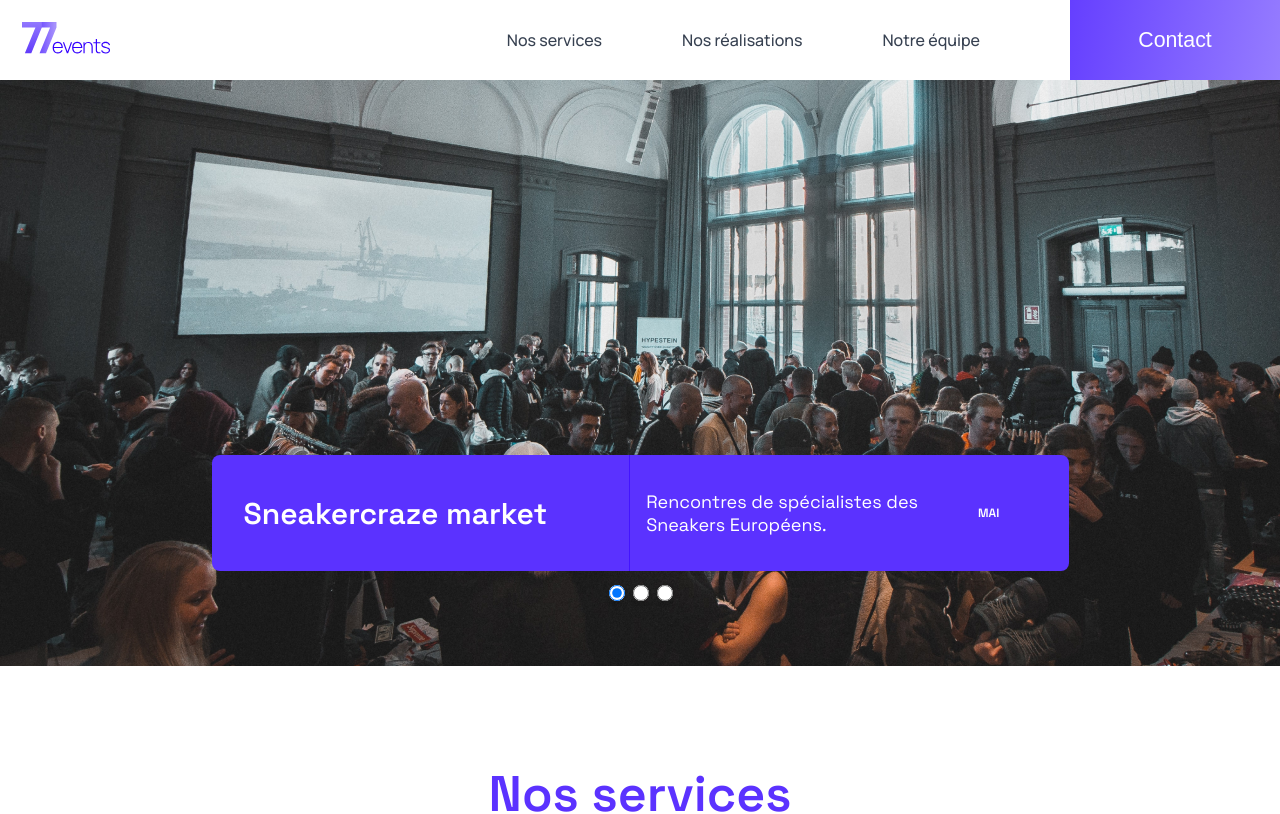
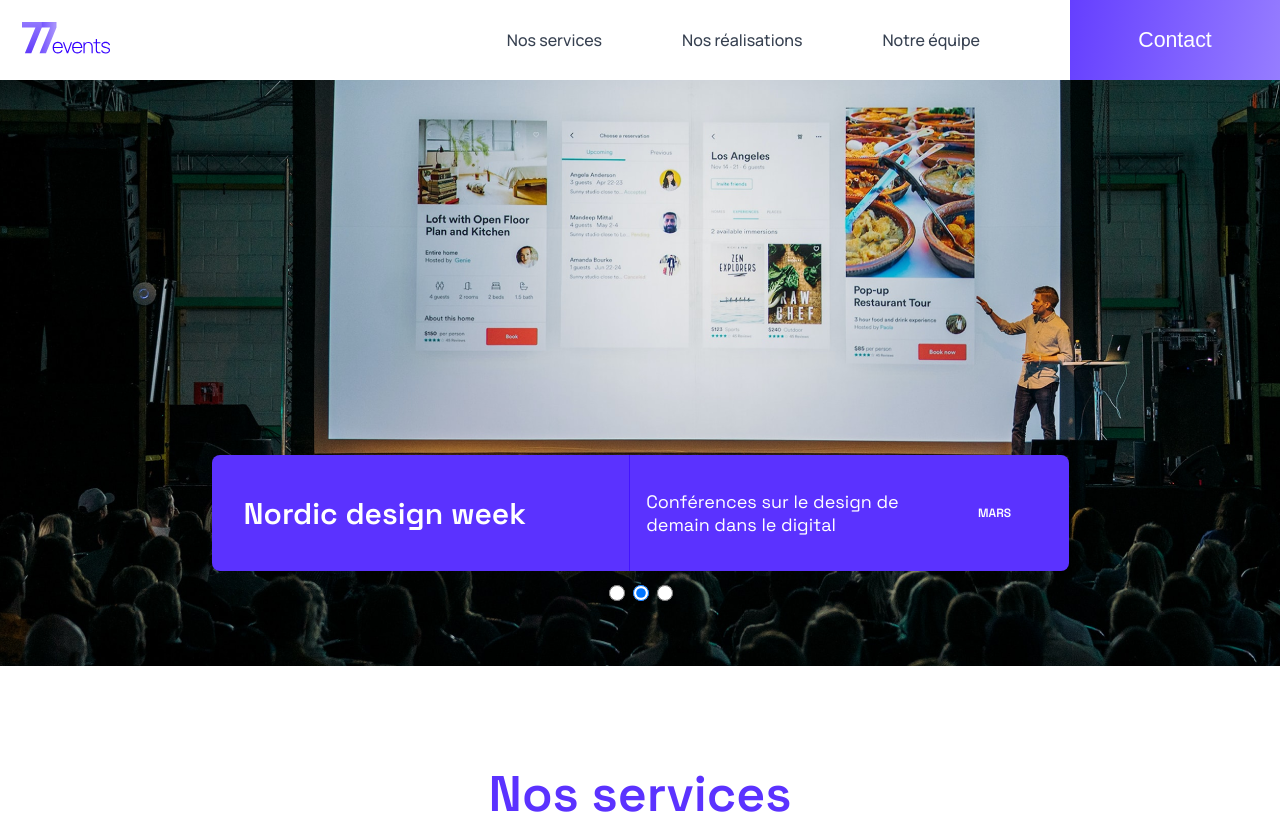
Before and after one commit to samuel73000/724events, a React (Create React App) app: page / in a window 1280 px wide. Shown: the top 814 px of the page. Built offline with nearby package versions, Linux system fonts and the light colour scheme.

Commit message:
724 event

```diff
--- a/package.json
+++ b/package.json
@@ -17,7 +17,7 @@
   "scripts": {
     "start": "react-scripts start",
     "build": "react-scripts build",
-    "test": "react-scripts test",
+    "test": "react-scripts test --coverage",
     "lint": "eslint .eslintrc.js ./src",
     "format": "prettier ./src --write"
   },
--- a/src/containers/Slider/index.js
+++ b/src/containers/Slider/index.js
@@ -1,43 +1,27 @@
 import { useEffect, useState } from "react";
 import { useData } from "../../contexts/DataContext";
 import { displayMonth } from "../../helpers/Date";
-
 import "./style.scss";
-
-
 const Slider = () => {
   const { data } = useData();
   const [index, setIndex] = useState(0);
-  const [check, setCheck] = useState(false);
   const byDateDesc = data?.focus.sort((evtA, evtB) =>
     new Date(evtA.date) > new Date(evtB.date) ? -1 : 1
   );
   const nextCard = () => {
-  //   setTimeout(
-  //     length = 3 alors que max index = 2
-  //     // () => setIndex(index < byDateDesc.length-1 ? index+1  : 0),
-  //     5000
-  //   );
+    // length = 3 alors que max index = 2
+    setIndex(index < (byDateDesc && byDateDesc.length - 1) ? index + 1 : 0); // mis le timeout dans useeffect et mis le setindex conditionné aux lenghts qui doivent exister
   };
   useEffect(() => {
+    const timeoutId = setTimeout(() => {
       nextCard();
-  });
-const handleChangeRadio = (i) =>{
-  setIndex(i)
-  setCheck(true)
-}
-
-
-
-
-
-
+    }, 5000);
+    return () => clearTimeout(timeoutId);
+  }, [nextCard]);
 
   return (
-
     <div className="SlideCardList">
-      {byDateDesc?.map((event , idx) => (
-        <>
+      {byDateDesc?.map((event, idx) => (
         <div
           key={event.title}
           className={`SlideCard SlideCard--${
@@ -53,25 +37,26 @@
             </div>
           </div>
         </div>
+      ))}
       <div className="SlideCard__paginationContainer">
         <div className="SlideCard__pagination">
-            {byDateDesc?.map((_, radioIdx )  => (
-
+          {byDateDesc?.map(
+            (
+              event,// event au lieu d'underscore,
+              radioIdx
+            ) => (
               <input
-                 key={`${event.id}`}
+                key={event.title} // changé la prop pour en avoir une unique car erreur dans la console quand plusieurs ("$.id")
                 type="radio"
                 name="radio-button"
-                   checked= {radioIdx === index || check }
-                   onChange={() => handleChangeRadio(radioIdx)}
+                checked={radioIdx === index}
+                onChange={() => setIndex(radioIdx)} // ajouté onchange et changé la key et le checked sur index
               />
-               ))}
-
-
+            )
+          )}
         </div>
       </div>
-        </>
-      ))}
-    </div>
+    </div> // restructuré le html, lignes 40 et 25, pas deux fois "event" dans la même section
   );
 };
 
```
Lines whose indentation alone changed are shown as unchanged.
